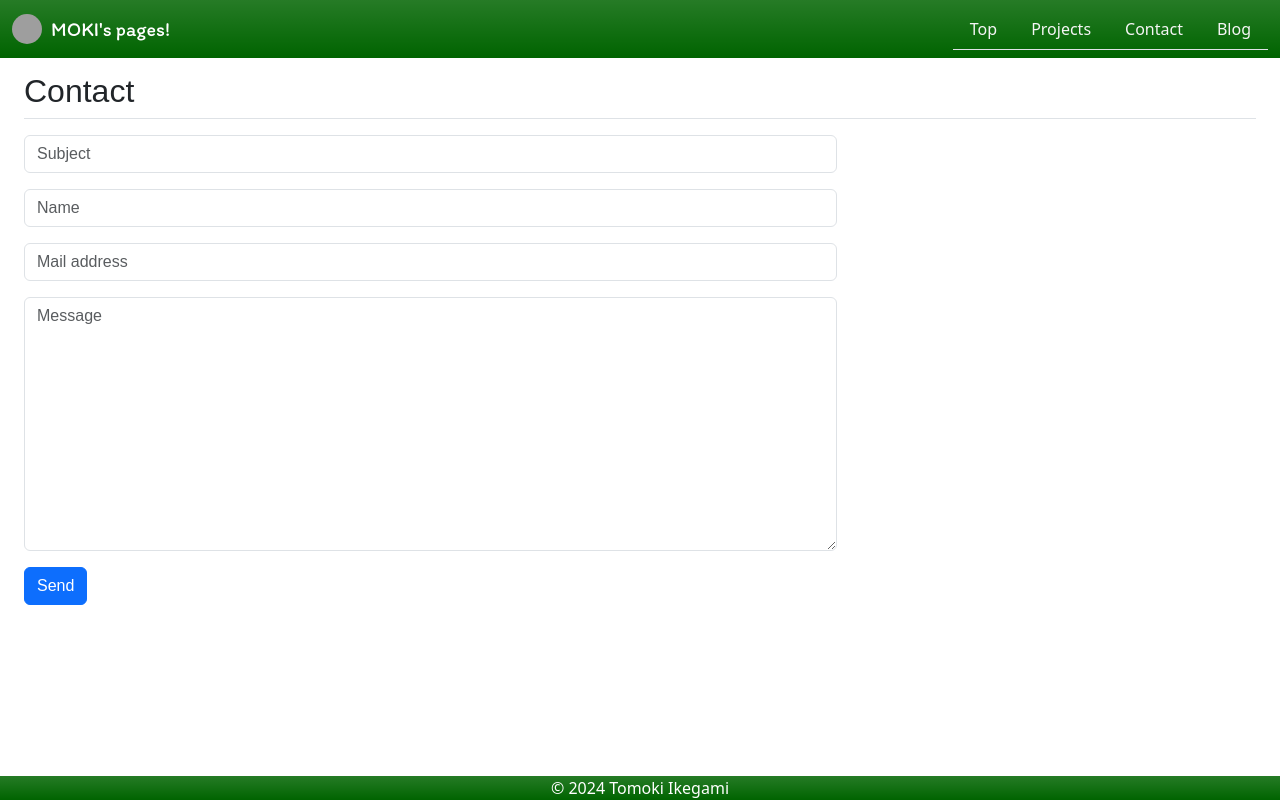
After one commit to TomokiIkegami/my_project_site, a Django app: page /contact/ in a window 1280 px wide. The commit adds this page. Run offline with Django 5.2, Linux system fonts and the light colour scheme; some libraries are stand-ins or nearby versions; grey boxes are pictures that could not be loaded.

Commit message:
メールフォームを実装しました

```diff
--- /dev/null
+++ b/app_config/forms.py
@@ -0,0 +1,48 @@
+from django import forms
+from django.conf import settings
+from django.core.mail import BadHeaderError, send_mail  # for sending mail
+from django.http import HttpResponse
+
+class ContactForm(forms.Form):
+    subject = forms.CharField(
+        label='',
+        max_length=100,
+        widget=forms.TextInput(attrs={
+            'class':'form-control',
+            'placeholder':"Subject",
+        }),
+    )
+    name = forms.CharField(
+        label='',
+        max_length=100,
+        widget=forms.TextInput(attrs={
+            'class':'form-control',
+            'placeholder':"Name",
+        }),
+    )
+    email = forms.EmailField(
+        label='',
+        widget=forms.EmailInput(attrs={
+            'class':'form-control',
+            'placeholder':"Mail address",
+        }),
+    )
+    message = forms.CharField(
+        label='',
+        widget = forms.Textarea(attrs={
+            'class':'form-control',
+            'placeholder':"Message",
+        }),
+    )
+    def send_email(self):
+        subject = self.cleaned_data['subject']
+        name = self.cleaned_data['name']
+        email = self.cleaned_data['email']
+        message = self.cleaned_data['message']+ '\n\n' + 'From: ' + name + '\n' + 'Email: ' + email
+        from_email = '{name}<{email}>'.format(name=name,email=email)
+
+        recipient_list = [settings.EMAIL_HOST_USER] # list of recipient
+        try:
+            send_mail(subject, message, from_email, recipient_list)
+        except BadHeaderError:
+            return HttpResponse('Invalid header found.')
--- a/app_config/urls.py
+++ b/app_config/urls.py
@@ -19,6 +19,7 @@ from django.urls import path, include
 from django.conf import settings
 from django.conf.urls.static import static
 from . import views
+from .views import ContactFormView, ContactResultView
 
 urlpatterns = [
     # proj_overviewのURLの場合、proj_overviewのurls.pyを呼び出す
@@ -27,6 +28,10 @@ urlpatterns = [
     path('', views.index, name='index'),
     # 管理サイトにアクセスするURL
     path('admin/',admin.site.urls),
+    # email送信フォームにアクセスするURL
+    path('contact/',ContactFormView.as_view(), name = 'contact_form'),
+    # emailの送信結果をユーザーに表示するためのURL
+    path('contact/result/',ContactResultView.as_view(), name='contact_result'),
 ]
 
 # メディアファイル公開用のURL設定
--- a/app_config/views.py
+++ b/app_config/views.py
@@ -1,7 +1,34 @@
+from django.urls import reverse_lazy
+from django.views.generic import TemplateView
+from django.views.generic.edit import FormView
+
+from .forms import ContactForm
+
 from django.shortcuts import render, redirect, reverse
 from django.views import View
+
+
+class ContactFormView(FormView):
+    template_name = 'contact/contact_form.html'
+    form_class = ContactForm
+    success_url = reverse_lazy('contact_result')
+
+    def form_valid(self, form):
+        form.send_email()
+        return super().form_valid(form)
+
+class ContactResultView(TemplateView):
+    template_name = 'contact/contact_result.html'
+
+    def get_context_data(self, **kwargs):
+        context = super().get_context_data(**kwargs)
+        context['success'] = "Your message has been sent successfully."
+        return context
+
+
 
 class index(View):
     def get(self, request, *args, **kwargs):
         return redirect(reverse('proj_overview:top_page'))
+
 index = index.as_view()
--- a/templates/base.html
+++ b/templates/base.html
@@ -36,7 +36,7 @@
                  <a class="nav-link" aria-current="page"  style="color:whitesmoke" href="/proj_overview/all_projects">Projects</a>
               </li>
               <li class="nav-item">
-                <a class="nav-link" style="color:whitesmoke" href="mailto:gampsocleis.ussuriensis@gmail.com">Contact</a>
+                <a class="nav-link" style="color:whitesmoke" href="/contact">Contact</a>
               </li>
               <li class="nav-item">
                 <a class="nav-link" style="color:whitesmoke" href="https://tomokiikegami.github.io/Happy_RC.github.io/">Blog</a>
--- /dev/null
+++ b/templates/contact/contact_form.html
@@ -0,0 +1,21 @@
+{% extends "base.html" %}
+
+{% block contents %}
+<div class="d-flex justify-contact-between flex-wrap flex-md-nowrap align-items-center mt-5 border-bottom">
+    <h1 class="h2">Contact</h1>
+</div>
+<!-- <div>
+    <h4>This is a contact form.</h4>
+</div> -->
+<p>
+    <div class = "row">
+        <div class = "col-md-8">
+        <form method="POST">{% csrf_token %}
+            {{ form.as_p }}
+            <button type="submit"  class = "btn btn-primary">Send</button>
+        </form>
+        </div>
+    </div>
+</p>
+
+{% endblock %}
```
Also changed, not shown: app_config/views - old.py (added, +7 -0 lines), templates/contact/contact_result.html (added, +12 -0 lines), 1 other file.
